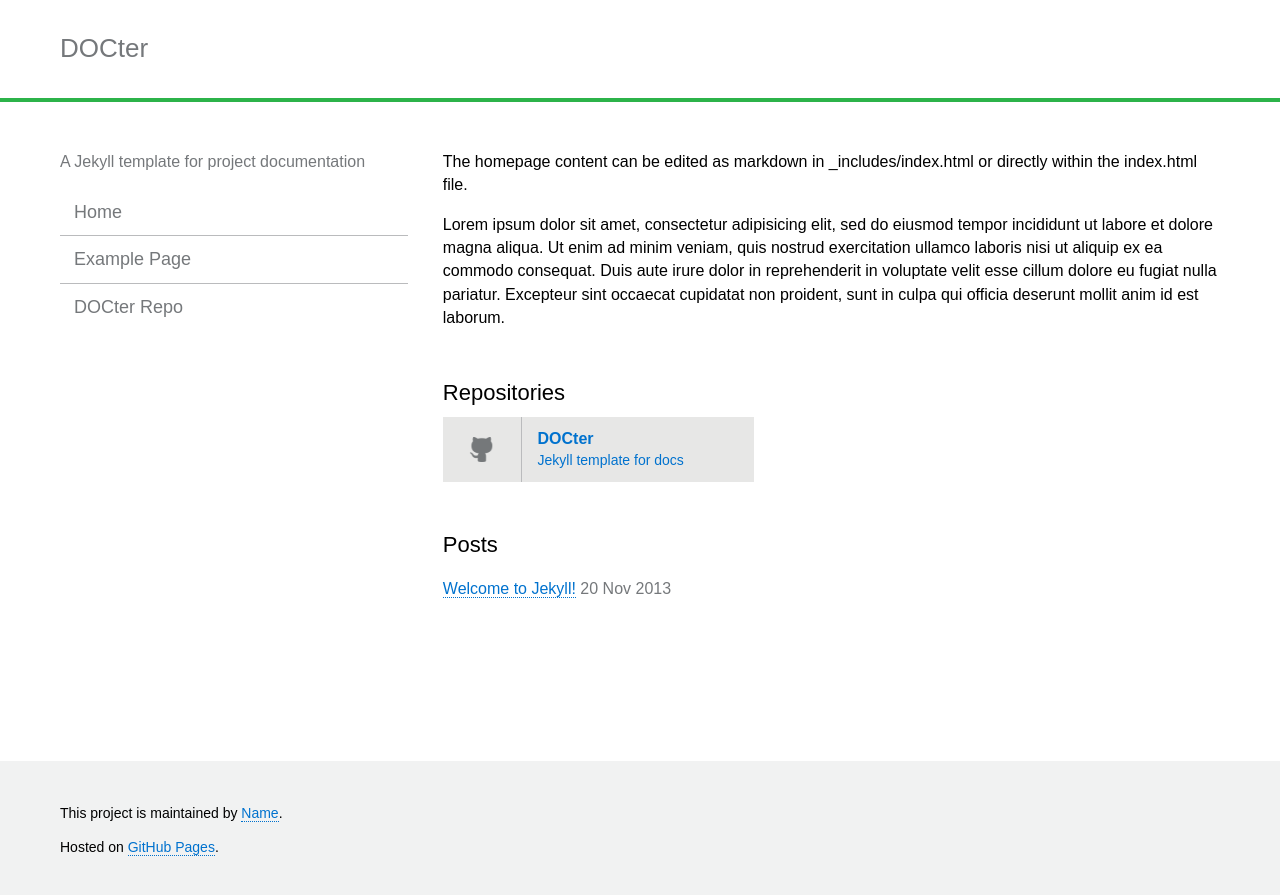
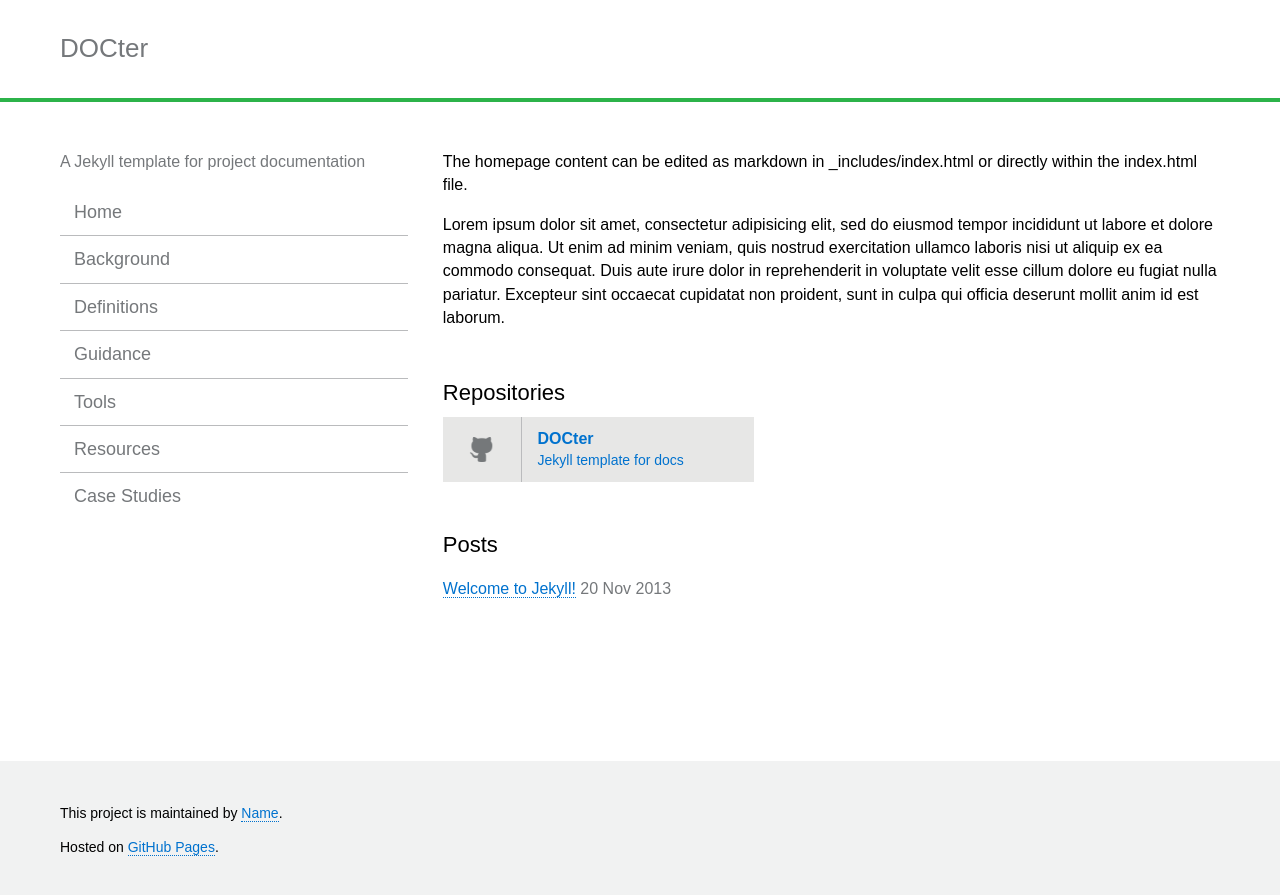
Before and after one commit to GSA/https, a Jekyll site: the page built from index.html, in a window 1280 px wide. Shown: the top 895 px of the page. Built offline with Jekyll 4.4.1, drawn with Linux system fonts in a browser that asks for light colours.

Commit message:
adding sidebars

```diff
--- a/_config.yml
+++ b/_config.yml
@@ -30,12 +30,25 @@
 - text: Home
   url: index.html
   internal: true
-- text: Example Page
+- text: Background
   url: example_page.html
   internal: true
-- text: DOCter Repo
+- text: Definitions
   url: https://github.com/cfpb/DOCter
   internal: false
+- text: Guidance
+  url: index.html
+  internal: true
+- text: Tools
+  url: example_page.html
+  internal: true
+- text: Resources
+  url: https://github.com/cfpb/DOCter
+  internal: false
+- text: Case Studies
+  url: index.html
+  internal: true
+
 
 # Repo list
 # List repos that you would like to appear on the homepage here
```
